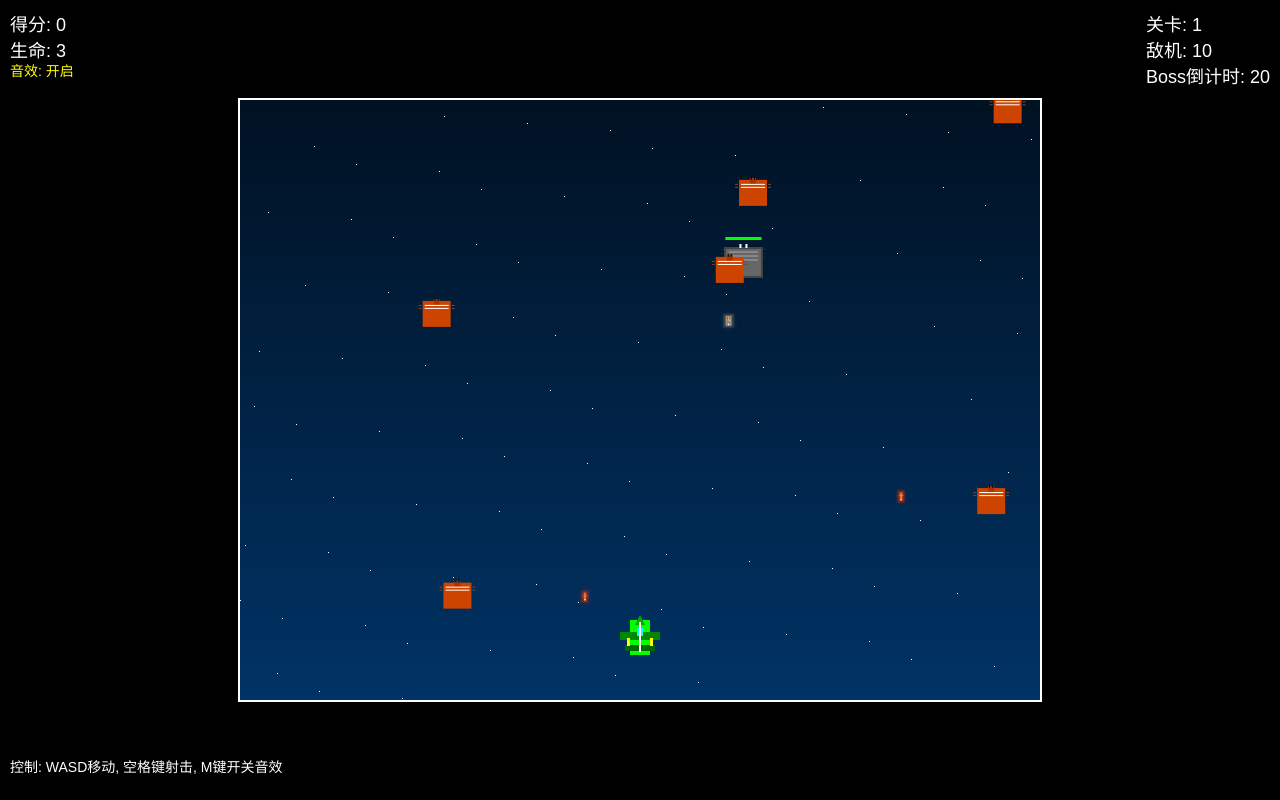
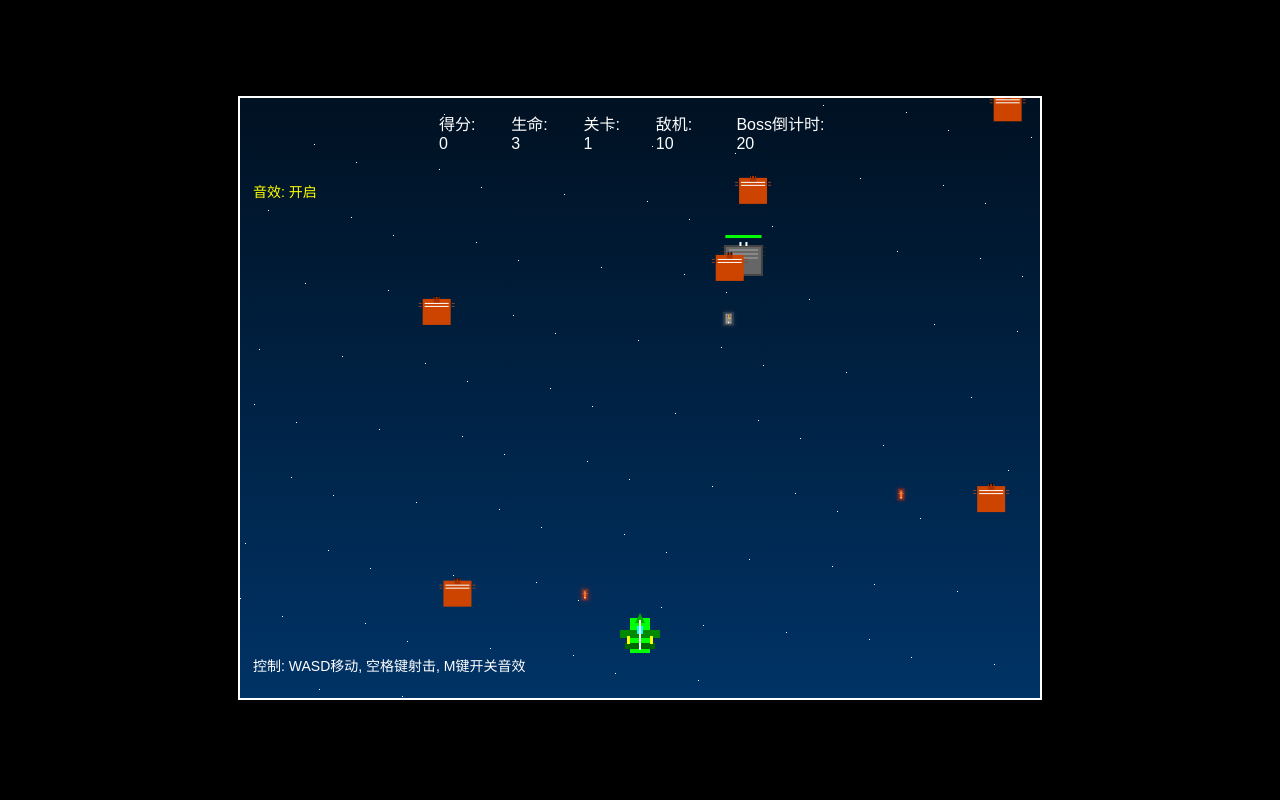
Before and after one commit to ttmouse/---, a plain HTML site: page index.html in a window 1280 px wide. Drawn offline with Linux system fonts and the light colour scheme.

Commit message:
style(index): 调整游戏界面布局和样式
重构游戏界面布局，将游戏信息元素整合到顶部居中显示
调整控件位置和层级关系，优化视觉体验
移除冗余的关卡信息元素，简化界面结构

```diff
--- a/index.html
+++ b/index.html
@@ -15,16 +15,24 @@
             min-height: 100vh;
             font-family: Arial, sans-serif;
         }
+        .game-container {
+            position: relative;
+        }
         canvas {
             border: 2px solid #fff;
             background: linear-gradient(to bottom, #001122, #003366);
         }
         .game-info {
             position: absolute;
-            top: 10px;
-            left: 10px;
+            top: 15px;
+            left: 50%;
+            transform: translateX(-50%);
             color: #fff;
-            font-size: 18px;
+            font-size: 16px;
+            display: flex;
+            gap: 25px;
+            align-items: center;
+            z-index: 10;
         }
         .game-over {
             position: absolute;
@@ -38,32 +46,34 @@
         }
         .controls {
             position: absolute;
-            bottom: 10px;
-            left: 10px;
+            bottom: 15px;
+            left: 15px;
             color: #fff;
             font-size: 14px;
+            z-index: 10;
         }
         .level-info {
-            position: absolute;
-            top: 10px;
-            right: 10px;
-            color: #fff;
-            font-size: 18px;
+            display: none;
         }
         .power-up {
             position: absolute;
-            top: 50px;
-            left: 10px;
+            top: 75px;
+            left: 15px;
             color: #00ff00;
             font-size: 14px;
+            z-index: 10;
         }
     </style>
 </head>
 <body>
+    <div class="game-container">
         <canvas id="gameCanvas" width="800" height="600"></canvas>
         <div class="game-info">
              <div>得分: <span id="score">0</span></div>
              <div>生命: <span id="lives">3</span></div>
+             <div>关卡: <span id="level">1</span></div>
+             <div>敌机: <span id="enemiesLeft">0</span></div>
+             <div>Boss倒计时: <span id="bossCountdown">20</span></div>
          </div>
         <div class="game-over" id="gameOver">
             <h2>游戏结束!</h2>
@@ -73,14 +83,10 @@
         <div class="controls">
              <p>控制: WASD移动, 空格键射击, M键开关音效</p>
          </div>
-    <div class="level-info">
-        <div>关卡: <span id="level">1</span></div>
-        <div>敌机: <span id="enemiesLeft">0</span></div>
-        <div>Boss倒计时: <span id="bossCountdown">20</span></div>
-    </div>
         <div class="power-up">
             <div id="powerUpStatus"></div>
             <div id="audioStatus" style="margin-top: 10px; color: #ffff00;">音效: 开启</div>
+        </div>
     </div>
 
     <script>
@@ -141,7 +147,7 @@
             constructor() {
                 this.audioContext = null;
                 this.sounds = {};
-                this.musicVolume = 0.3;
+                this.musicVolume = 0.6;
                 this.sfxVolume = 0.5;
                 this.enabled = true;
                 this.init();
```
Lines whose indentation alone changed are shown as unchanged.
